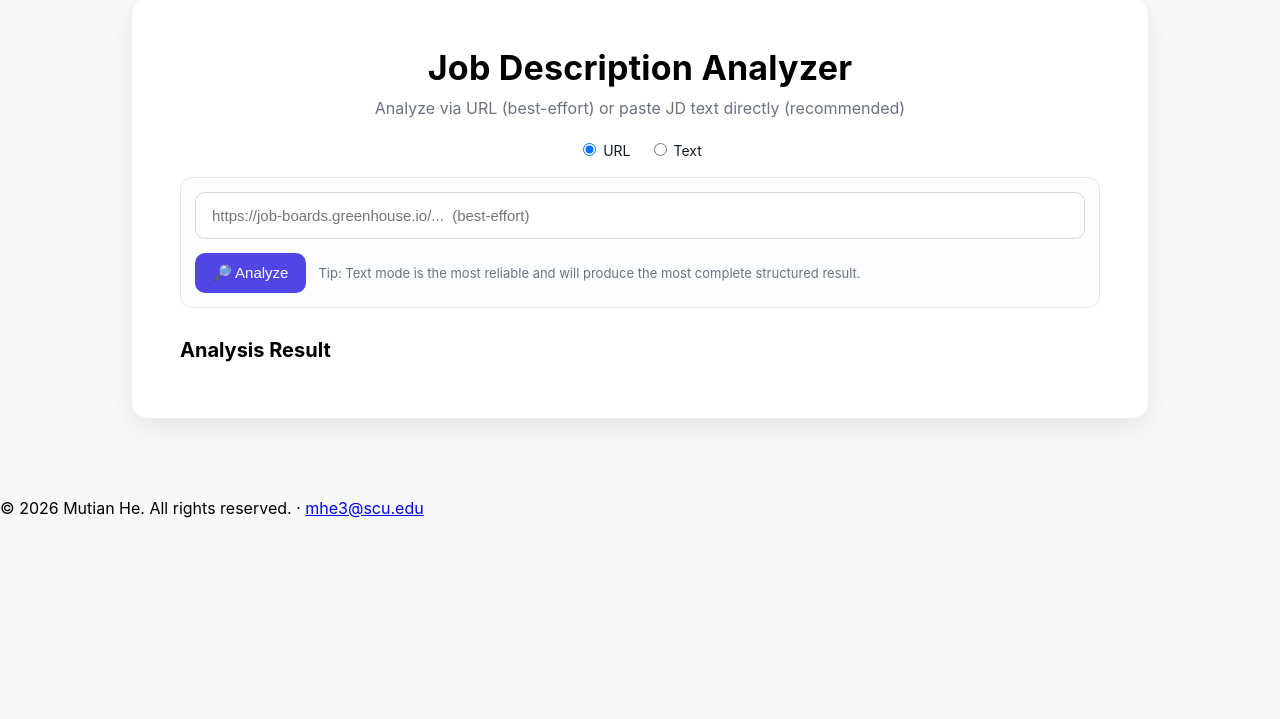
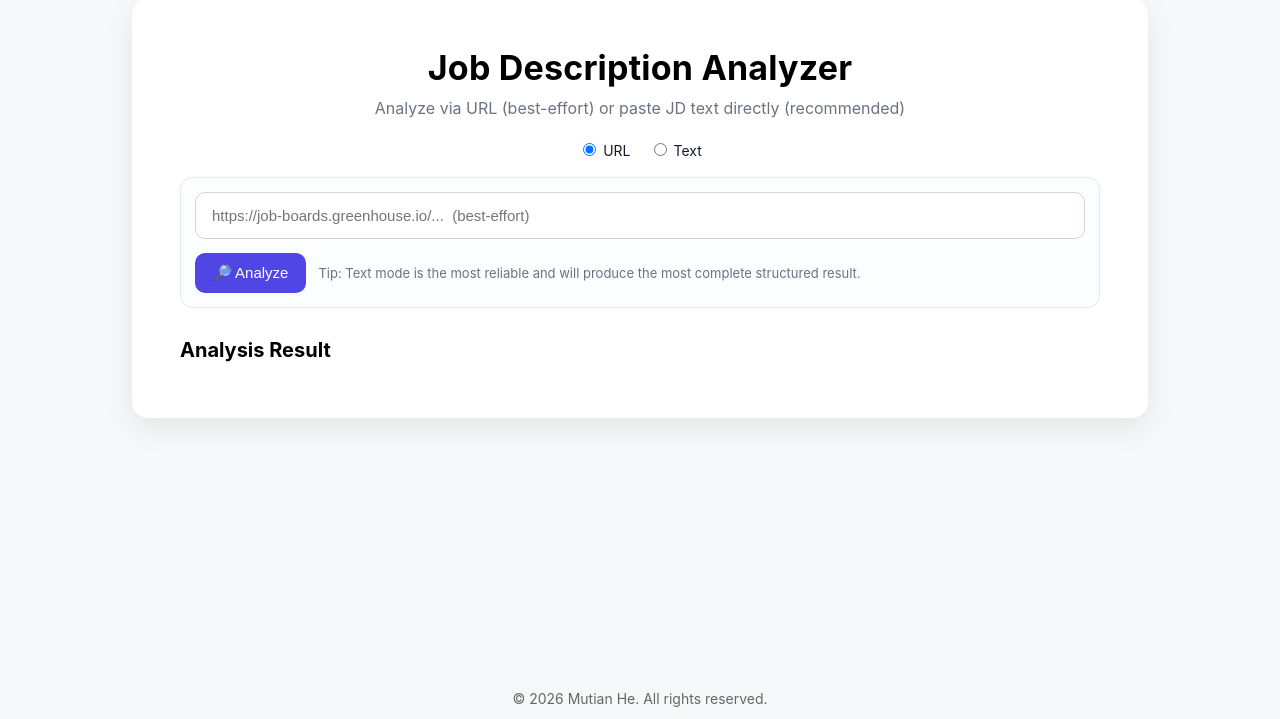
Before and after one commit to austin10231/JD-Analyzer-App, a Flask app: page / in a window 1280 px wide. Shown: the part 81-800 px from the top of the page. Run offline with Flask 3, Linux system fonts and the light colour scheme.

Commit message:
Update index.html

```diff
--- a/templates/index.html
+++ b/templates/index.html
@@ -165,6 +165,17 @@
       grid-template-columns: 1fr;
       gap: 12px;
     }
+    .site-footer{
+      position: fixed;
+      left: 0;
+      right: 0;
+      bottom: 12px;          /* 距离底部一点点 */
+      text-align: center;    /* 水平居中 */
+      font-size: 14px;
+      color: #666;
+      z-index: 999;
+    }
+
 
     /* 隐藏/显示 */
     .hidden { display:none; }
@@ -423,13 +434,10 @@
         setStatus("Error analyzing job description.", "err");
       }
     });
-    </script> <!-- 这一行必须在 footer 前面 -->
+    </script>
 
-  <footer>
-    <p>
-      © <span id="year"></span> Mutian He. All rights reserved. ·
-      <a href="mailto:mhe3@scu.edu">mhe3@scu.edu</a>
-    </p>
+  <footer class="site-footer">
+  © <span id="year"></span> Mutian He. All rights reserved.
   </footer>
 
   <script>
```
